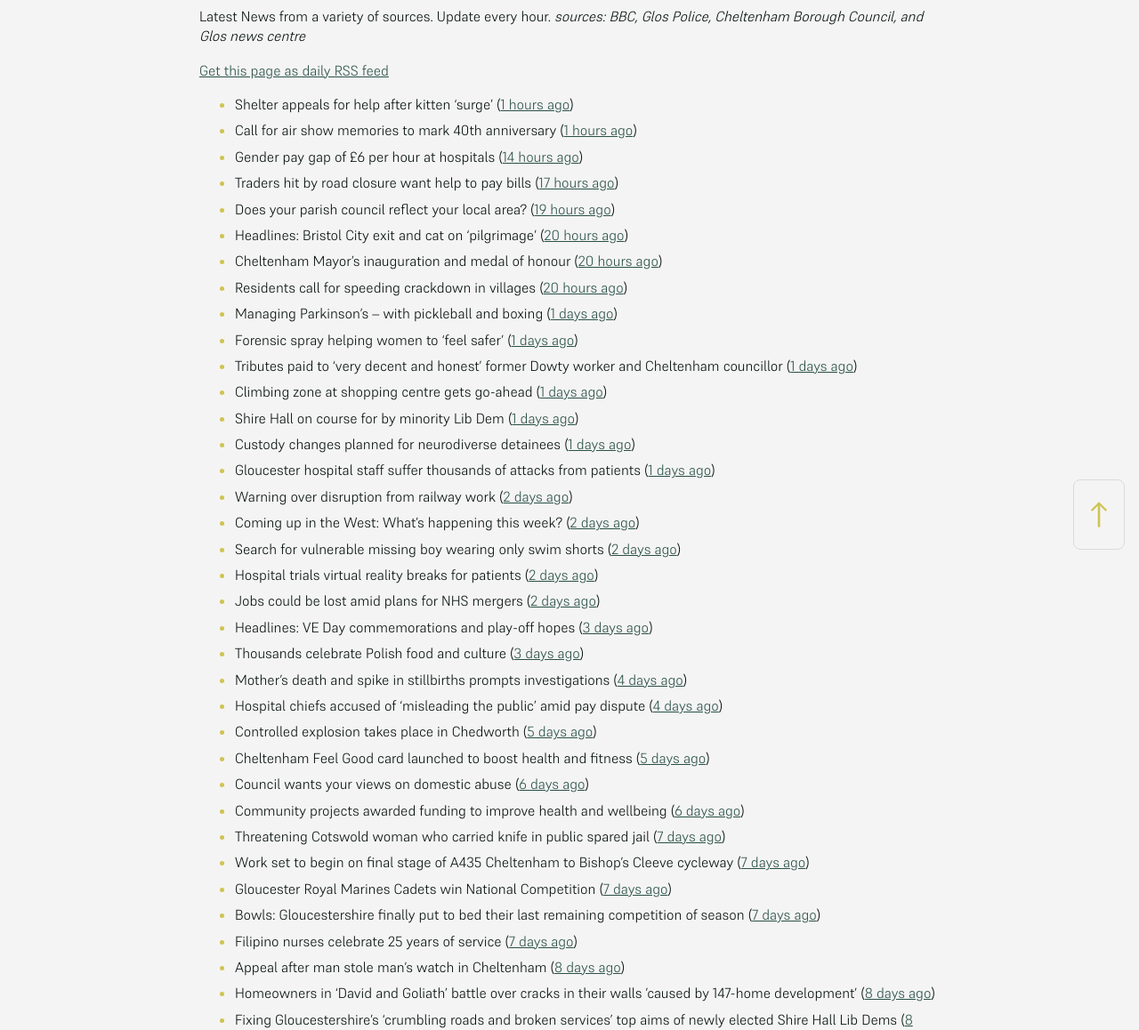
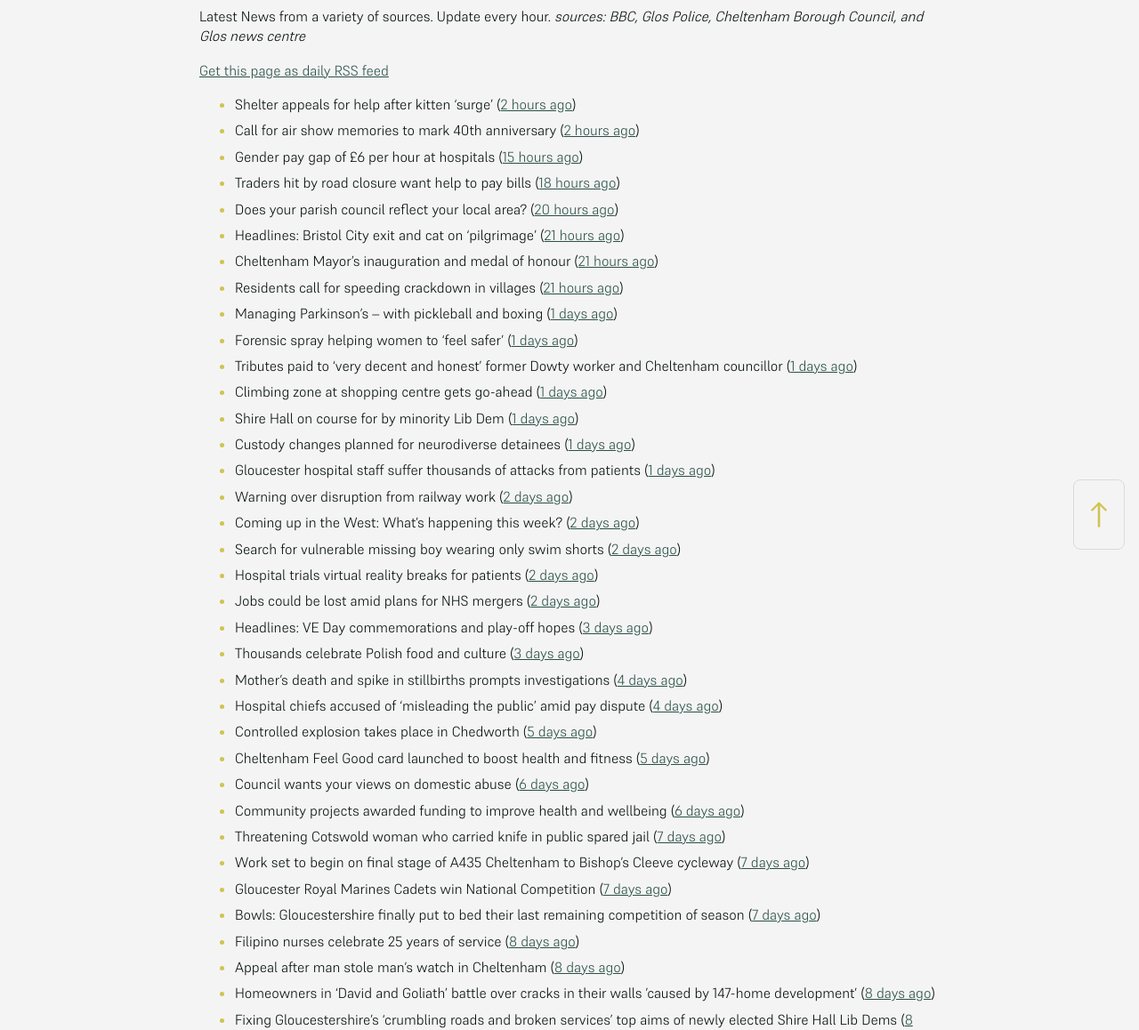
Before and after one commit to mat-0/cheltenham-open-data, a Jekyll site: the page built from _pages/news.md, in a window 1280 px wide. Shown: the part 266-1424 px from the top of the page at 89% size. Built offline with Jekyll 4.4.1, drawn with Linux system fonts in a browser that asks for light colours.

Commit message:
Updated 2025-05-14 07:58:11

```diff
--- a/_pages/news.md
+++ b/_pages/news.md
@@ -12,14 +12,14 @@ _sources: BBC, Glos Police, Cheltenham Borough Council, and Glos news centre_
 [Get this page as daily RSS feed](/daily.rss)
 
 <!-- news_marker starts -->
-- Shelter appeals for help after kitten 'surge' ([1 hours ago](https://www.bbc.com/news/articles/c0719j13k87o))
-- Call for air show memories to mark 40th anniversary ([1 hours ago](https://www.bbc.com/news/articles/cz703zwv1g2o))
-- Gender pay gap of £6 per hour at hospitals ([14 hours ago](https://www.bbc.com/news/articles/c201nmk4jz6o))
-- Traders hit by road closure want help  to pay bills ([17 hours ago](https://www.bbc.com/news/articles/c0lngp091kgo))
-- Does your parish council reflect your local area? ([19 hours ago](https://www.cheltenham.gov.uk/news/article/3009/does_your_parish_council_reflect_your_local_area))
-- Headlines: Bristol City exit and cat on 'pilgrimage' ([20 hours ago](https://www.bbc.com/news/articles/c62v340ll5po))
-- Cheltenham Mayor’s inauguration and medal of honour ([20 hours ago](https://www.cheltenham.gov.uk/news/article/3008/cheltenham_mayors_inauguration_and_medal_of_honour))
-- Residents call for speeding crackdown in villages ([20 hours ago](https://www.bbc.com/news/articles/cvg9x4v3k7jo))
+- Shelter appeals for help after kitten 'surge' ([2 hours ago](https://www.bbc.com/news/articles/c0719j13k87o))
+- Call for air show memories to mark 40th anniversary ([2 hours ago](https://www.bbc.com/news/articles/cz703zwv1g2o))
+- Gender pay gap of £6 per hour at hospitals ([15 hours ago](https://www.bbc.com/news/articles/c201nmk4jz6o))
+- Traders hit by road closure want help  to pay bills ([18 hours ago](https://www.bbc.com/news/articles/c0lngp091kgo))
+- Does your parish council reflect your local area? ([20 hours ago](https://www.cheltenham.gov.uk/news/article/3009/does_your_parish_council_reflect_your_local_area))
+- Headlines: Bristol City exit and cat on 'pilgrimage' ([21 hours ago](https://www.bbc.com/news/articles/c62v340ll5po))
+- Cheltenham Mayor’s inauguration and medal of honour ([21 hours ago](https://www.cheltenham.gov.uk/news/article/3008/cheltenham_mayors_inauguration_and_medal_of_honour))
+- Residents call for speeding crackdown in villages ([21 hours ago](https://www.bbc.com/news/articles/cvg9x4v3k7jo))
 - Managing Parkinson's – with pickleball and boxing ([1 days ago](https://www.bbc.com/news/articles/ckg7vk5gmr3o))
 - Forensic spray helping women to 'feel safer' ([1 days ago](https://www.bbc.com/news/articles/cly392d3el1o))
 - Tributes paid to ‘very decent and honest’ former Dowty worker and Cheltenham councillor ([1 days ago](https://gloucesternewscentre.co.uk/tributes-paid-to-very-decent-and-honest-former-dowty-worker-and-cheltenham-councillor/))
@@ -44,7 +44,7 @@ _sources: BBC, Glos Police, Cheltenham Borough Council, and Glos news centre_
 - Work set to begin on final stage of A435 Cheltenham to Bishop’s Cleeve cycleway ([7 days ago](https://gloucesternewscentre.co.uk/work-set-to-begin-on-final-stage-of-a435-cheltenham-to-bishops-cleeve-cycleway/))
 - Gloucester Royal Marines Cadets win National Competition ([7 days ago](https://gloucesternewscentre.co.uk/gloucester-royal-marines-cadets-win-national-competition/))
 - Bowls: Gloucestershire finally put to bed their last remaining competition of season ([7 days ago](https://gloucesternewscentre.co.uk/bowls-gloucestershire-finally-put-to-bed-their-last-remaining-competition-of-season/))
-- Filipino nurses celebrate 25 years of service ([7 days ago](https://gloucesternewscentre.co.uk/filipino-nurses-celebrate-25-years-of-service/))
+- Filipino nurses celebrate 25 years of service ([8 days ago](https://gloucesternewscentre.co.uk/filipino-nurses-celebrate-25-years-of-service/))
 - Appeal after man stole man’s watch in Cheltenham ([8 days ago](https://gloucesternewscentre.co.uk/appeal-after-man-stole-mans-watch-in-cheltenham/))
 - Homeowners in ‘David and Goliath’ battle over cracks in their walls ’caused by 147-home development’ ([8 days ago](https://gloucesternewscentre.co.uk/homeowners-in-david-and-goliath-battle-over-cracks-in-their-walls-caused-by-147-home-development/))
 - Fixing Gloucestershire’s ‘crumbling roads and broken services’ top aims of newly elected Shire Hall Lib Dems ([8 days ago](https://gloucesternewscentre.co.uk/fixing-gloucestershires-crumbling-roads-and-broken-services-top-aims-of-newly-elected-shire-hall-lib-dems/))
```
Also changed, not shown: _data/flood.json (+5 -90 lines), _pages/fix-my-street.md (+12 -12 lines), index.md (+5 -5 lines).
